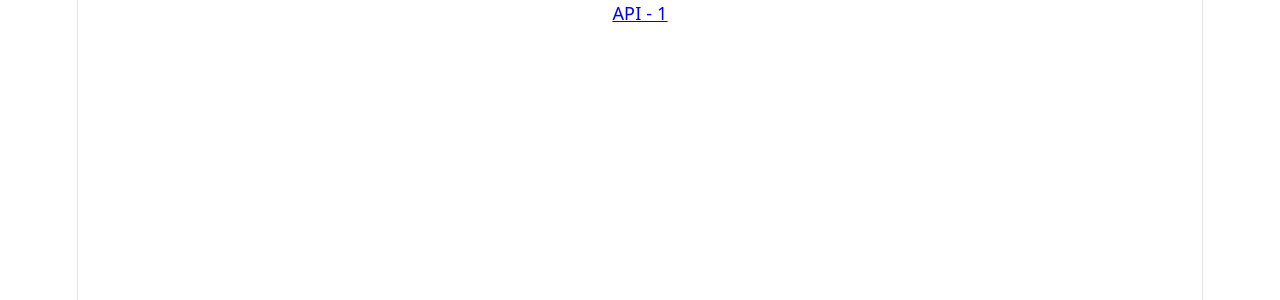
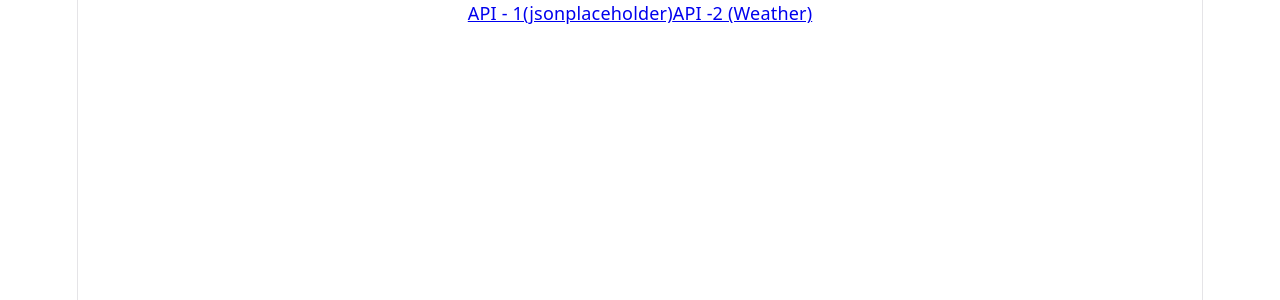
Before and after one commit to DB1132/1-month-Internship, a React (Vite) app in the folder Day-4/: page / in a window 1280 px wide. Shown: the top 300 px of the page. Built offline with nearby package versions, Linux system fonts and the light colour scheme.

Commit message:
import weather in App.jsx

```diff
--- a/Day-4/src/App.jsx
+++ b/Day-4/src/App.jsx
@@ -6,7 +6,7 @@ import './App.css'
 import { BrowserRouter, Routes, Route } from "react-router-dom";
 import Api1 from './Api1'
 import Home from './Home'
-
+import Weather from './Weather'
 
 
 function App() {
@@ -18,6 +18,7 @@ function App() {
     <Routes>
       <Route path = "/" element = {<Home/>}/>
       <Route path = "/api1" element = {<Api1/>}/>
+      <Route path="/wether" element = < Weather/> />
     </Routes>
     </BrowserRouter>
     </>
--- a/Day-4/src/Home.jsx
+++ b/Day-4/src/Home.jsx
@@ -4,7 +4,8 @@ import { Link } from 'react-router'
 export default function Home() {
   return (
     <div>
-      <Link to={"api1"}>API - 1</Link>
+      <Link to={"api1"}>API - 1(jsonplaceholder)</Link>
+      <Link to={"api1"}>API -2 (Weather)</Link>
     </div>
   )
 }
--- a/Day-4/src/Weather.jsx
+++ b/Day-4/src/Weather.jsx
@@ -2,7 +2,7 @@ import React from "react";
 import { useState, useEffect } from "react";
 
 export default function Weather() {
-  const [Weather, setWether] = useState(null);
+  const [weather, setWether] = useState(null);
 
   useEffect(() => {
     fetch(
```
